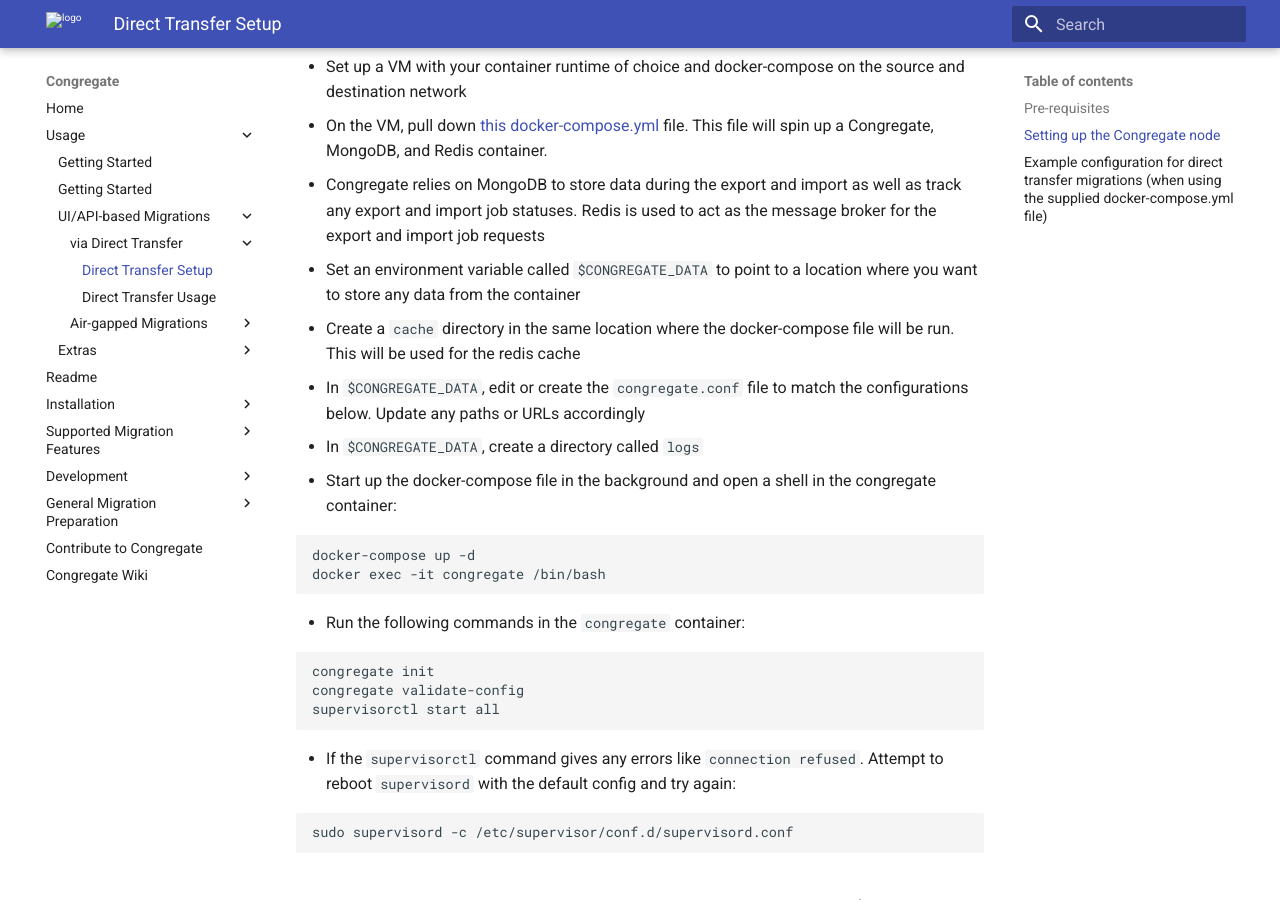
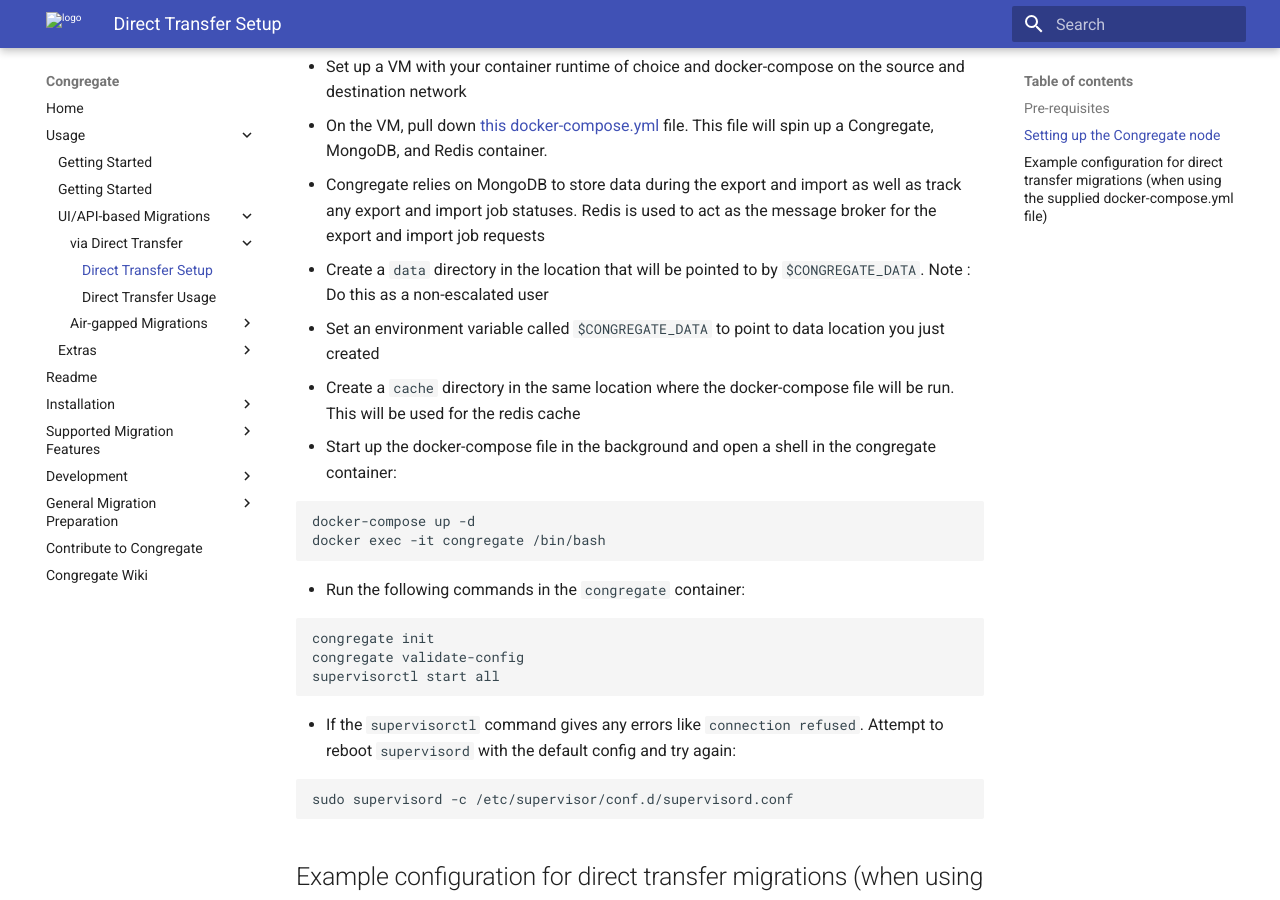
Before and after one commit to LINWEN607/congregate, an MkDocs documentation site: the page built from docs/direct-transfer-api.md, in a window 1280 px wide and 900 px high, scrolled down 604 px. Built offline with MkDocs 1.6.1 and Material for MkDocs 9.7.7, drawn with Linux system fonts in a browser that asks for light colours.

Commit message:
Update file direct-transfer-api.md

````diff
--- a/docs/direct-transfer-api.md
+++ b/docs/direct-transfer-api.md
@@ -16,10 +16,9 @@
 - Set up a VM with your container runtime of choice and docker-compose on the source and destination network
 - On the VM, pull down [this docker-compose.yml](https://gitlab.com/gitlab-org/professional-services-automation/tools/migration/congregate/-/blob/master/docker/release/docker-compose.yml) file. This file will spin up a Congregate, MongoDB, and Redis container.
   - Congregate relies on MongoDB to store data during the export and import as well as track any export and import job statuses. Redis is used to act as the message broker for the export and import job requests
-- Set an environment variable called `$CONGREGATE_DATA` to point to a location where you want to store any data from the container
+- Create a `data` directory in the location that will be pointed to by `$CONGREGATE_DATA`. Note : Do this as a non-escalated user
+- Set an environment variable called `$CONGREGATE_DATA` to point to data location you just created
 - Create a `cache` directory in the same location where the docker-compose file will be run. This will be used for the redis cache
-- In `$CONGREGATE_DATA`, edit or create the `congregate.conf` file to match the configurations below. Update any paths or URLs accordingly
-- In `$CONGREGATE_DATA`, create a directory called `logs`
 - Start up the docker-compose file in the background and open a shell in the congregate container:
 
 ```bash
````
